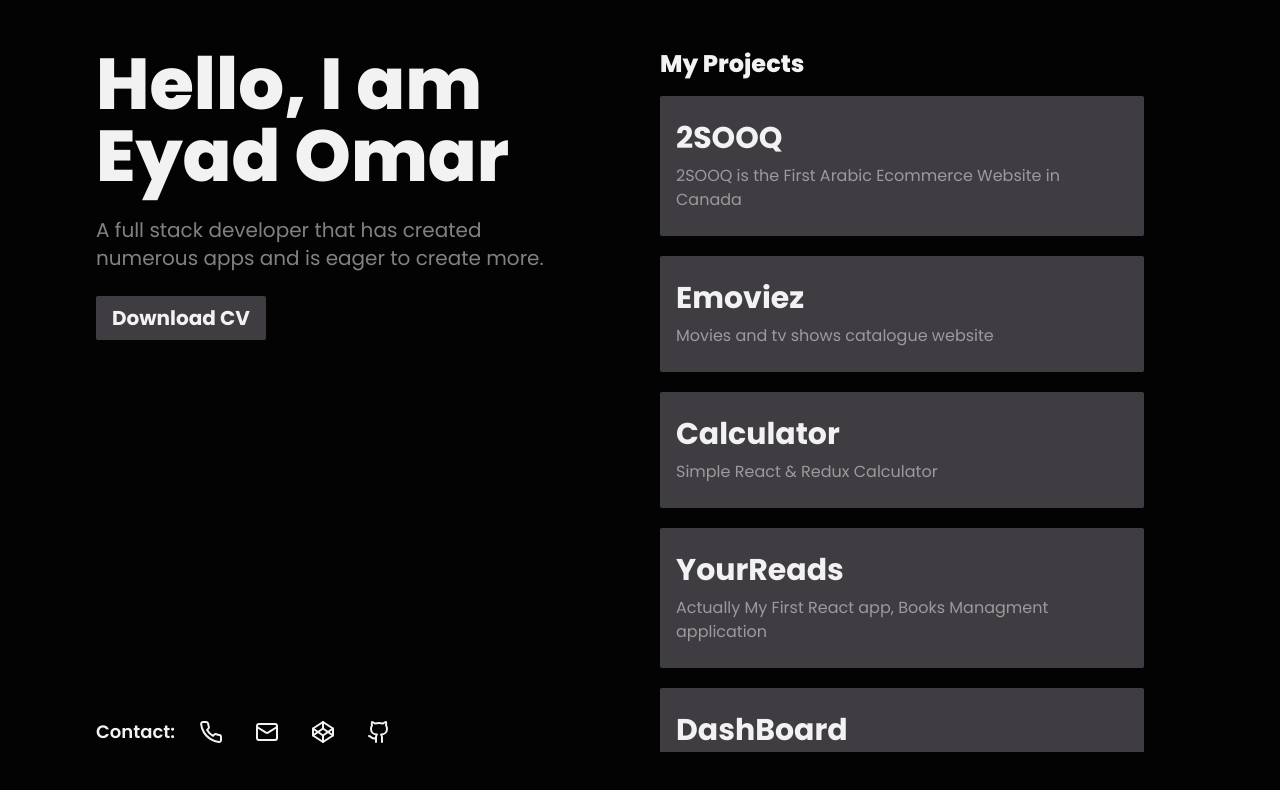
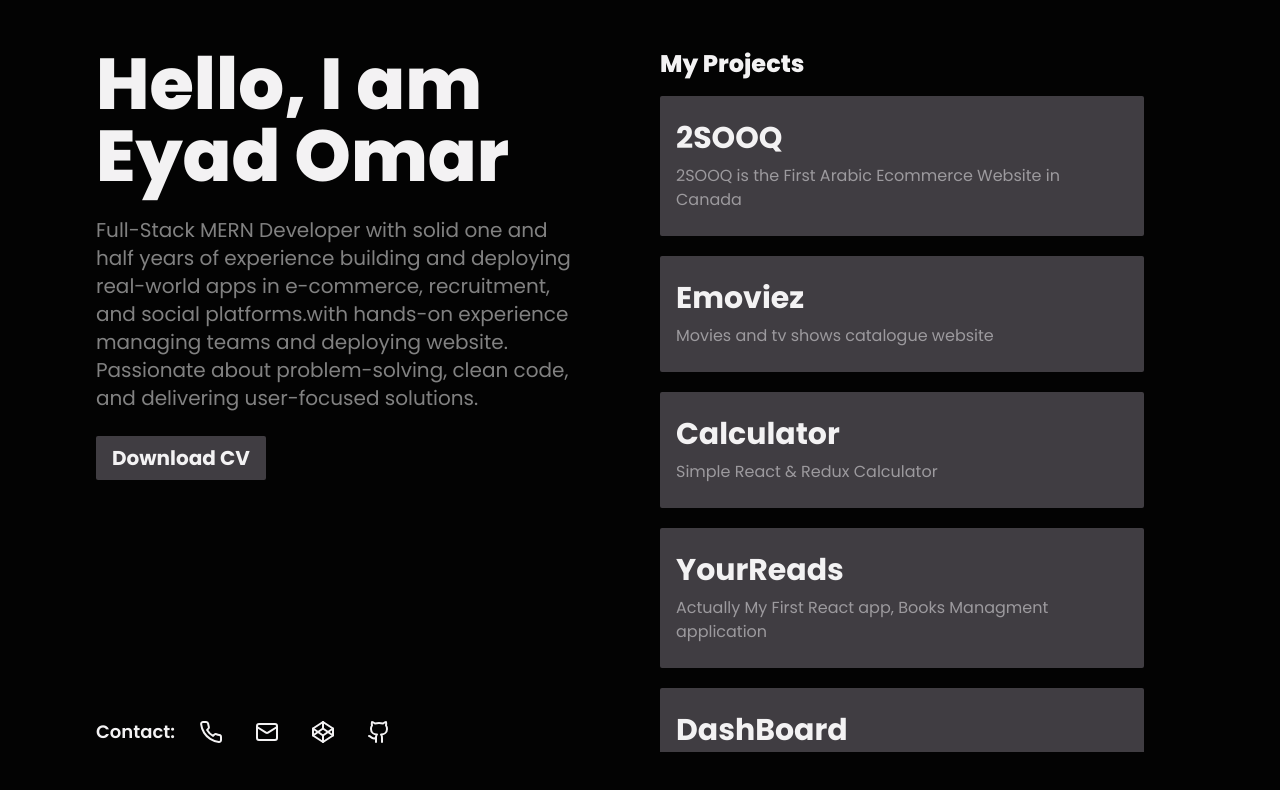
Before and after one commit to EyadOmar/portfolio, a React (Vite) app: page / in a window 1280 px wide. Shown: the top 790 px of the page. Built offline with nearby package versions, Linux system fonts and the light colour scheme.

Commit message:
update - 6/20/2025

```diff
--- a/src/components/Personal.tsx
+++ b/src/components/Personal.tsx
@@ -7,8 +7,11 @@ function Personal() {
         Hello, I am Eyad Omar
       </h1>
       <p className=" text-pretty text-white/50 md:text-lg lg:text-xl">
-        A full stack developer that has created numerous apps and is eager to
-        create more.
+        Full-Stack MERN Developer with solid one and half years of experience
+        building and deploying real-world apps in e-commerce, recruitment, and
+        social platforms.with hands-on experience managing teams and deploying
+        website. Passionate about problem-solving, clean code, and delivering
+        user-focused solutions.
       </p>
       <a
         href="cv.pdf"
--- a/src/lib/tools.ts
+++ b/src/lib/tools.ts
@@ -7,7 +7,7 @@ const tools = [
   {
     id: "skill_2",
     title: "React",
-    desc: "My top and only library to manage front-end logic, I really like the component based approch, its file structure, and the community. I use it alone with vite only when I am building SPAs like this website but most of the time I use it in framework like Nextjs",
+    desc: "My top and only library to manage front-end logic, I really like the component based approch, its file structure, and the community. I use it alone with vite when I am building small stuff like this website but most of the time I use it in framework like Nextjs",
   },
   {
     id: "skill_3",
@@ -52,10 +52,15 @@ const tools = [
   {
     id: "skill_10",
     title: "PostgreSQL / MongoDB",
-    desc: "my favorite relational/non-relational database. of course, I can use any database if it has documentation online I can use it but those what I work with the most",
+    desc: "my favorite relational/non-relational databases. of course, I can use any database if it has documentation online I can use it but those what I work with the most",
   },
   {
     id: "skill_11",
+    title: "Hositng",
+    desc: "I can host any web application, I dealt with unmanaged, managed, and shared VPS. I dealt with different providers like scala, hostinger, and  Hetzner",
+  },
+  {
+    id: "skill_12",
     title: "And Many more...",
     desc: "of course I am a veteran git and github user, I also dealt with figma, adobe xd, I also used cmd alot while dealing with VPS, and more more.",
   },
```
Also changed, not shown: 1 other file (tests, documents, lock files or other folders).
